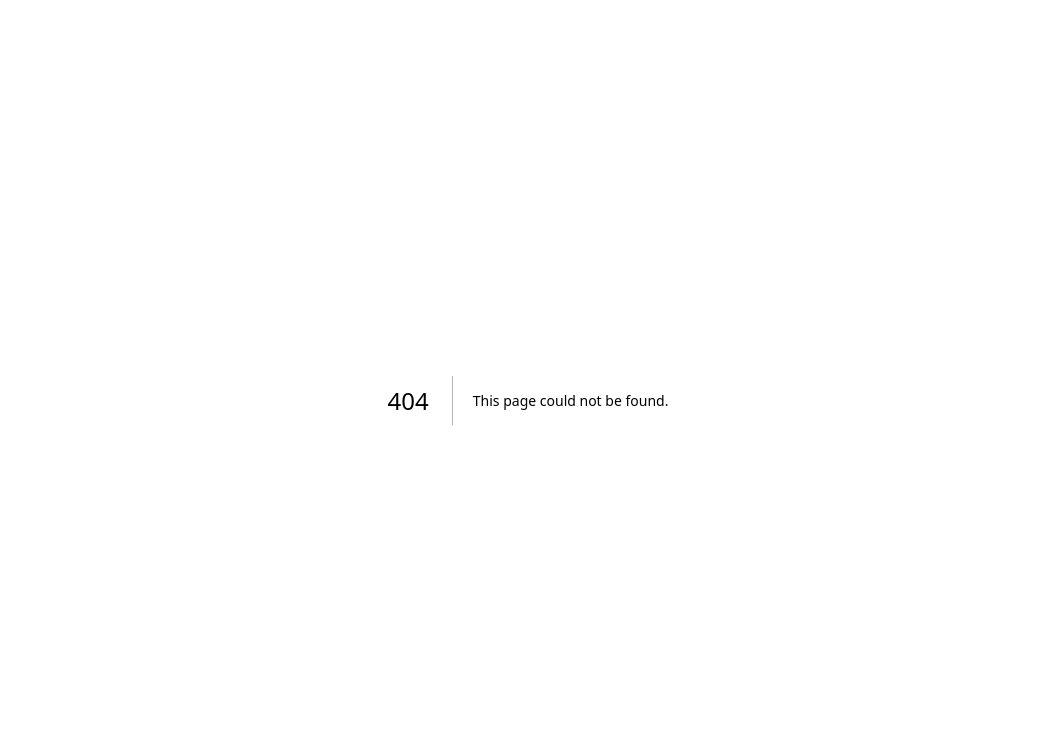
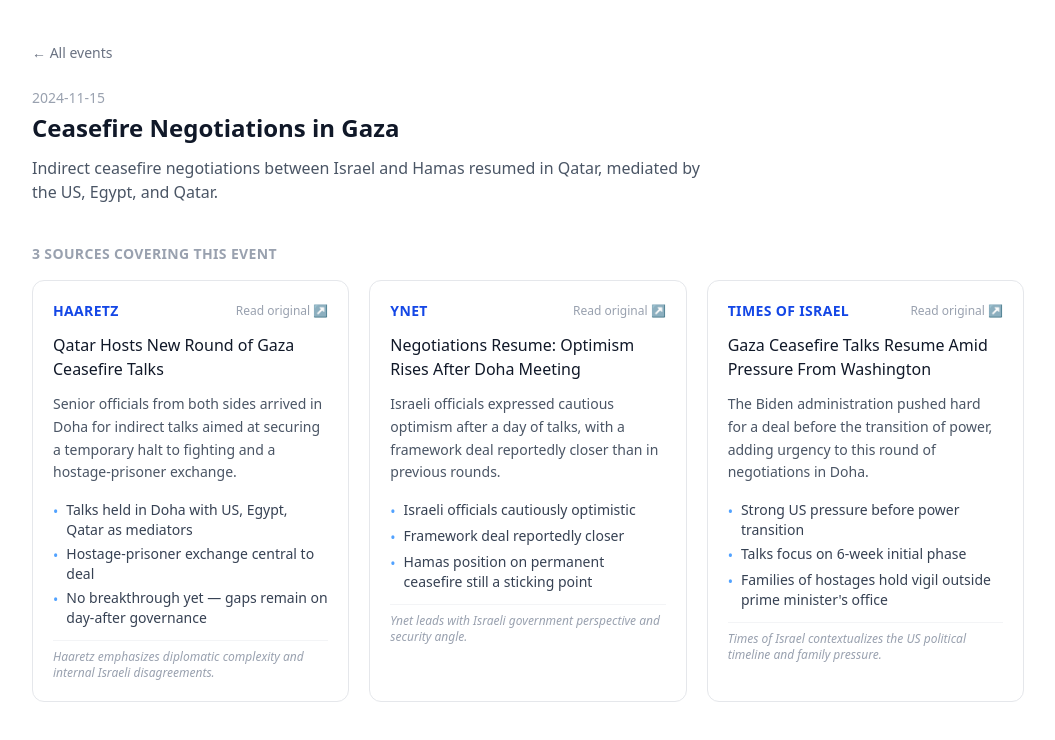
Before and after one commit to omri10007/press-compare-il, a Next.js app: page /events/ceasefire-talks-2024 in a window 1280 px wide. Before the commit this address had no page. Shown: the top 740 px of the page, without its empty margins (112-1167 px from the left). Built offline with nearby package versions, Linux system fonts and the light colour scheme.

Commit message:
feat: add event comparison page with source grid

```diff
--- /dev/null
+++ b/app/events/[id]/page.tsx
@@ -0,0 +1,39 @@
+import { getAllEvents, getEventById } from '@/lib/events';
+import SourceCard from '@/components/SourceCard';
+import BackLink from '@/components/BackLink';
+import { notFound } from 'next/navigation';
+
+export function generateStaticParams() {
+  return getAllEvents().map((event) => ({ id: event.id }));
+}
+
+export default async function EventPage({ params }: { params: Promise<{ id: string }> }) {
+  const { id } = await params;
+  const event = getEventById(id);
+
+  if (!event) {
+    notFound();
+  }
+
+  return (
+    <main className="max-w-5xl mx-auto px-4 py-10">
+      <div className="mb-6">
+        <BackLink />
+      </div>
+
+      <p className="text-sm text-gray-400 mb-1">{event.date}</p>
+      <h1 className="text-2xl font-bold text-gray-900 mb-3">{event.title}</h1>
+      <p className="text-gray-600 mb-10 max-w-2xl">{event.summary}</p>
+
+      <h2 className="text-sm font-semibold text-gray-400 uppercase tracking-wide mb-4">
+        {event.sources.length} sources covering this event
+      </h2>
+
+      <div className="grid grid-cols-1 md:grid-cols-2 lg:grid-cols-3 gap-5">
+        {event.sources.map((source, i) => (
+          <SourceCard key={i} source={source} />
+        ))}
+      </div>
+    </main>
+  );
+}
--- /dev/null
+++ b/components/BackLink.tsx
@@ -0,0 +1,9 @@
+import Link from 'next/link';
+
+export default function BackLink() {
+  return (
+    <Link href="/" className="text-sm text-gray-500 hover:text-blue-600 transition-colors">
+      ← All events
+    </Link>
+  );
+}
```
